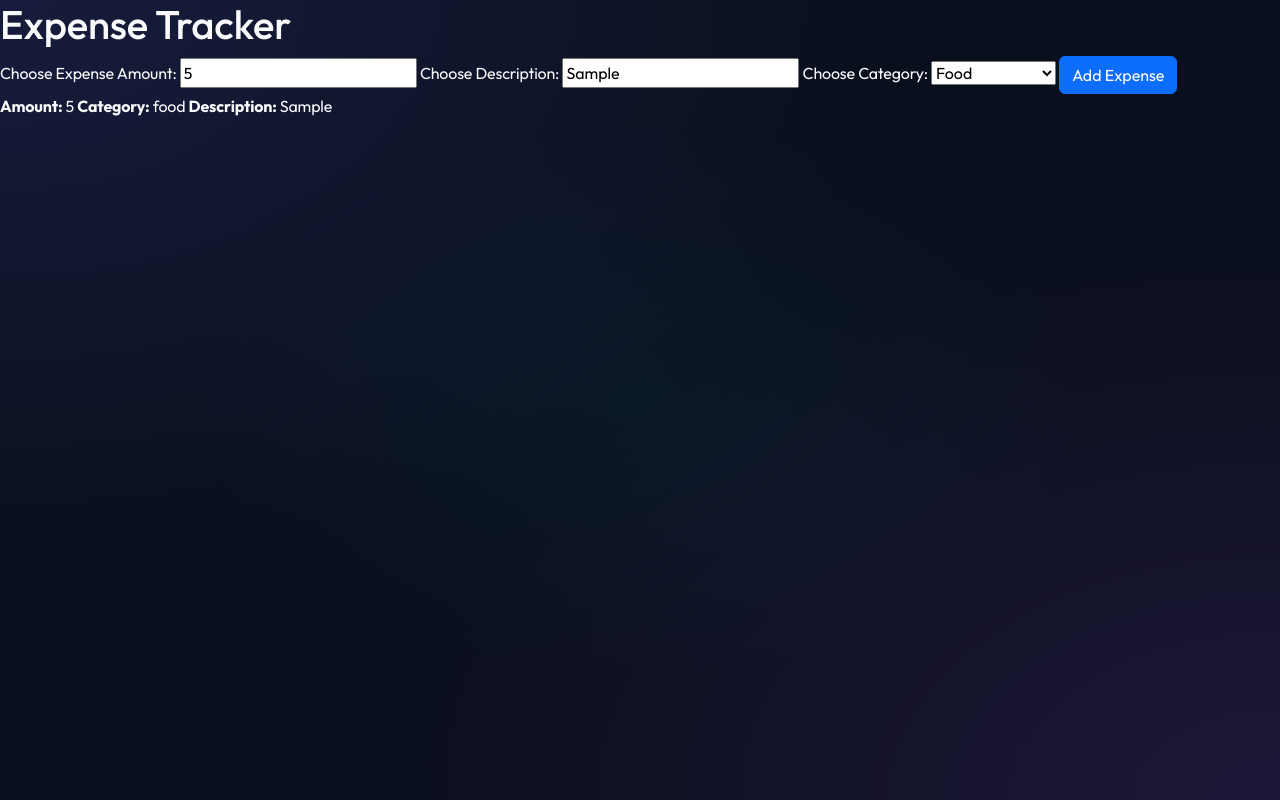
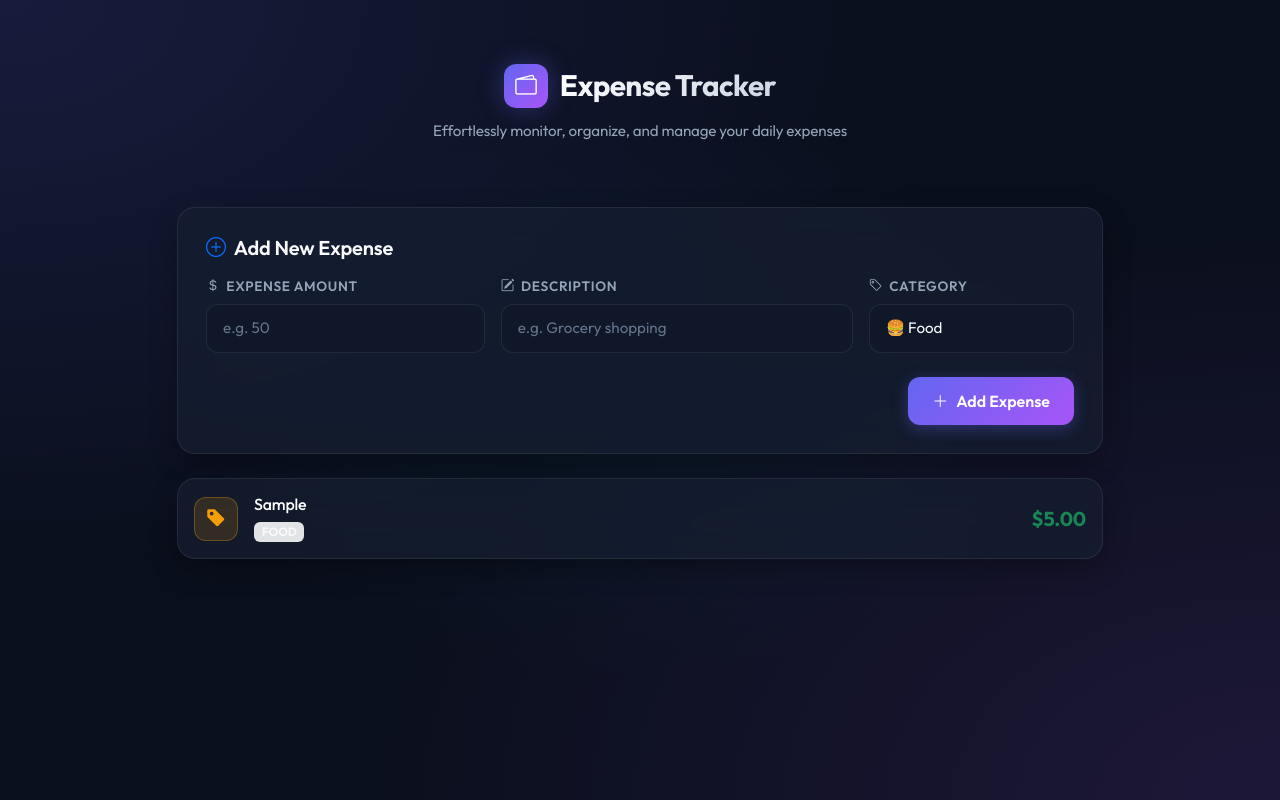
Before and after one commit to aryan8434/expense-tracker, a website: page index.html in a window 1280 px wide. Both pictures are taken after typing "5", "Sample" into the empty fields and a click on the button "Add Expense". Drawn offline with nearby package versions, Linux system fonts and the light colour scheme.

Commit message:
Task and feature implementation 2

```diff
--- a/index.css
+++ b/index.css
@@ -183,3 +183,47 @@ select.input-custom option {
 .btn-gradient:active {
   transform: translateY(0);
 }
+
+/* Category Badges */
+.category-icon-badge {
+  width: 44px;
+  height: 44px;
+  border-radius: 12px;
+  display: flex;
+  align-items: center;
+  justify-content: center;
+  font-size: 1.25rem;
+  background: rgba(255, 255, 255, 0.05);
+  border: 1px solid var(--border-subtle);
+  flex-shrink: 0;
+}
+
+.category-icon-badge.food {
+  background: rgba(245, 158, 11, 0.15);
+  color: var(--cat-food);
+  border-color: rgba(245, 158, 11, 0.3);
+}
+
+.category-icon-badge.transportation {
+  background: rgba(6, 182, 212, 0.15);
+  color: var(--cat-transport);
+  border-color: rgba(6, 182, 212, 0.3);
+}
+
+.category-icon-badge.entertainment {
+  background: rgba(236, 72, 153, 0.15);
+  color: var(--cat-entertainment);
+  border-color: rgba(236, 72, 153, 0.3);
+}
+
+.category-icon-badge.utilities {
+  background: rgba(139, 92, 246, 0.15);
+  color: var(--cat-utilities);
+  border-color: rgba(139, 92, 246, 0.3);
+}
+
+.category-icon-badge.other {
+  background: rgba(100, 116, 139, 0.15);
+  color: var(--cat-other);
+  border-color: rgba(100, 116, 139, 0.3);
+}
--- a/index.html
+++ b/index.html
@@ -14,30 +14,77 @@
 </head>
 
 <body>
-    <h1>Expense Tracker</h1>
-    <form onsubmit="handleSubmit(event)">
-        Choose Expense Amount:
-        <input type="number" placeholder="Enter expense" id="amount" /> Choose Description:
-        <input type="text" placeholder="Enter description" id="description" /> Choose Category:
-        <select id="category">
-        <option value="food">Food</option>
-        <option value="transportation">Fuel</option>
-        <option value="entertainment">Entertainment</option>
-        <option value="utilities">Utilities</option>
-        <option value="other">Other</option>
-      </select>
-        <button type="submit" class="btn btn-primary">Add Expense</button>
-    </form>
+    <div class="container py-4">
+        <!-- App Header -->
+        <header class="app-header text-center mb-4">
+            <div class="app-brand justify-content-center mb-2">
+                <div class="brand-icon text-white">
+                    <i class="bi bi-wallet2"></i>
+                </div>
+                <h1 class="brand-title">Expense Tracker</h1>
+            </div>
+            <p class="brand-subtitle">Effortlessly monitor, organize, and manage your daily expenses</p>
+        </header>
 
-    <!-- 1. The Bootstrap Script -->
+        <!-- Main Form Card -->
+        <div class="row justify-content-center mb-4">
+            <div class="col-lg-10">
+                <div class="glass-panel form-card">
+                    <h5 class="fw-semibold mb-3 d-flex align-items-center gap-2">
+                        <i class="bi bi-plus-circle text-primary"></i>
+                        <span>Add New Expense</span>
+                    </h5>
+                    <form id="expense-form" onsubmit="handleSubmit(event)">
+                        <div class="row g-3">
+                            <div class="col-md-4">
+                                <label for="amount" class="form-label-custom">
+                                    <i class="bi bi-currency-dollar"></i> Expense Amount
+                                </label>
+                                <div class="input-group">
+                                    <input type="number" class="form-control input-custom" placeholder="e.g. 50" id="amount" required min="1" step="any" />
+                                </div>
+                            </div>
+                            <div class="col-md-5">
+                                <label for="description" class="form-label-custom">
+                                    <i class="bi bi-pencil-square"></i> Description
+                                </label>
+                                <input type="text" class="form-control input-custom" placeholder="e.g. Grocery shopping" id="description" required />
+                            </div>
+                            <div class="col-md-3">
+                                <label for="category" class="form-label-custom">
+                                    <i class="bi bi-tag"></i> Category
+                                </label>
+                                <select class="form-select input-custom" id="category" required>
+                                    <option value="food">🍔 Food</option>
+                                    <option value="transportation">⛽ Fuel</option>
+                                    <option value="entertainment">🎬 Entertainment</option>
+                                    <option value="utilities">💡 Utilities</option>
+                                    <option value="other">📦 Other</option>
+                                </select>
+                            </div>
+                            <div class="col-12 text-end pt-2">
+                                <button type="submit" id="submit-btn" class="btn btn-gradient">
+                                    <i class="bi bi-plus-lg"></i>
+                                    <span>Add Expense</span>
+                                </button>
+                            </div>
+                        </div>
+                    </form>
+                </div>
+            </div>
+        </div>
+
+        <!-- Expense List Section -->
+        <div class="row justify-content-center">
+            <div class="col-lg-10">
+                <div id="expense-list" class="d-flex flex-column gap-3"></div>
+            </div>
+        </div>
+    </div>
+
+    <!-- Bootstrap Script -->
     <script src="https://cdn.jsdelivr.net/npm/bootstrap@5.3.8/dist/js/bootstrap.bundle.min.js" integrity="sha384-FKyoEForCGlyvwx9Hj09JcYn3nv7wiPVlz7YYwJrWVcXK/BmnVDxM+D2scQbITxI" crossorigin="anonymous"></script>
-
-    <!-- 2. Your Custom Script -->
+    <!-- Custom Script -->
     <script src="index.js"></script>
-
 </body>
-
 </html>
-</body>
-
-</html>
--- a/index.js
+++ b/index.js
@@ -1,12 +1,30 @@
 function handleSubmit(event) {
   event.preventDefault();
-  const amount = event.target.elements.amount.value;
-  const category = event.target.elements.category.value;
-  const description = event.target.elements.description.value;
+  const form = event.target;
+  const amount = form.elements.amount.value.trim();
+  const category = form.elements.category.value;
+  const description = form.elements.description.value.trim();
+
+  if (!amount || !description) return;
 
   const expenseDiv = document.createElement("div");
-  expenseDiv.innerHTML = `<p><strong>Amount:</strong> ${amount}
-                           <strong>Category:</strong> ${category}
-                          <strong>Description:</strong> ${description}</p>`;
-  document.body.appendChild(expenseDiv);
+  expenseDiv.className = "glass-panel p-3 d-flex align-items-center justify-content-between";
+  expenseDiv.innerHTML = `
+    <div class="d-flex align-items-center gap-3">
+      <div class="category-icon-badge ${category}">
+        <i class="bi bi-tag-fill"></i>
+      </div>
+      <div>
+        <h6 class="mb-1 text-white">${description}</h6>
+        <span class="badge bg-secondary-subtle text-light text-uppercase">${category}</span>
+      </div>
+    </div>
+    <div class="text-end">
+      <span class="fs-5 fw-bold text-success">$${parseFloat(amount).toFixed(2)}</span>
+    </div>
+  `;
+
+  const container = document.getElementById("expense-list") || document.body;
+  container.appendChild(expenseDiv);
+  form.reset();
 }
```
